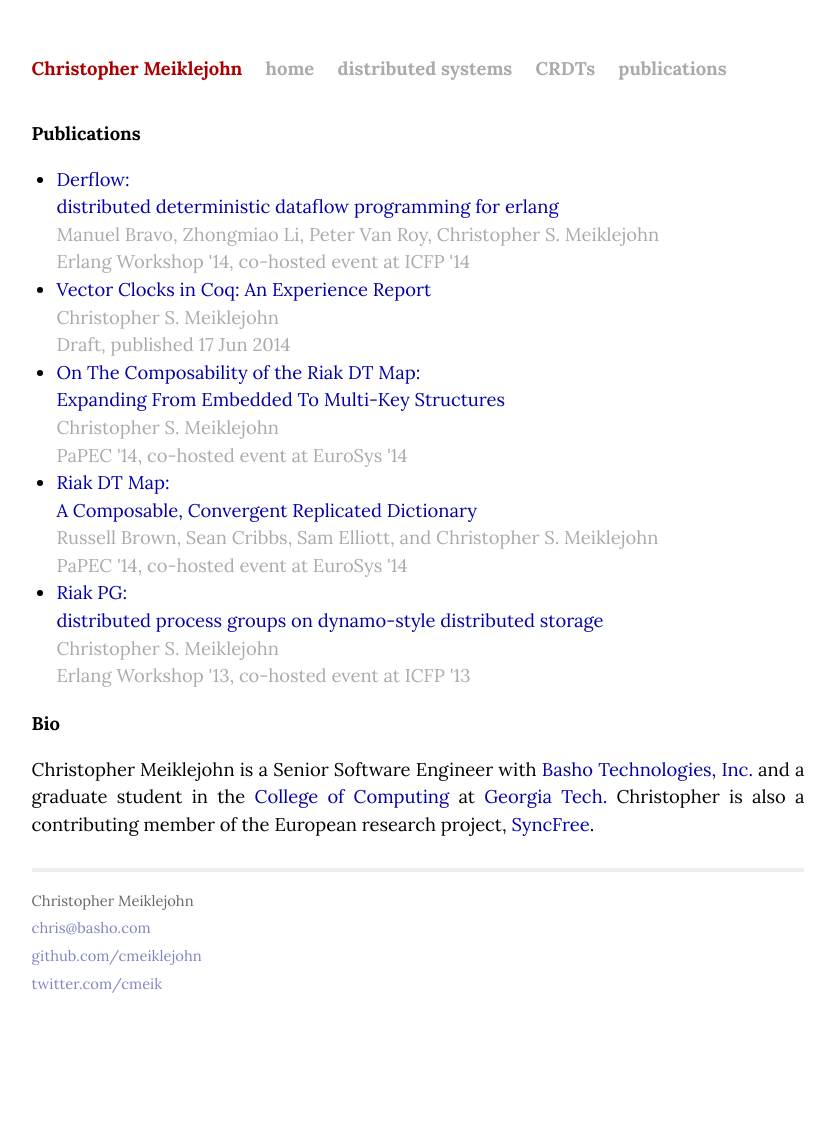
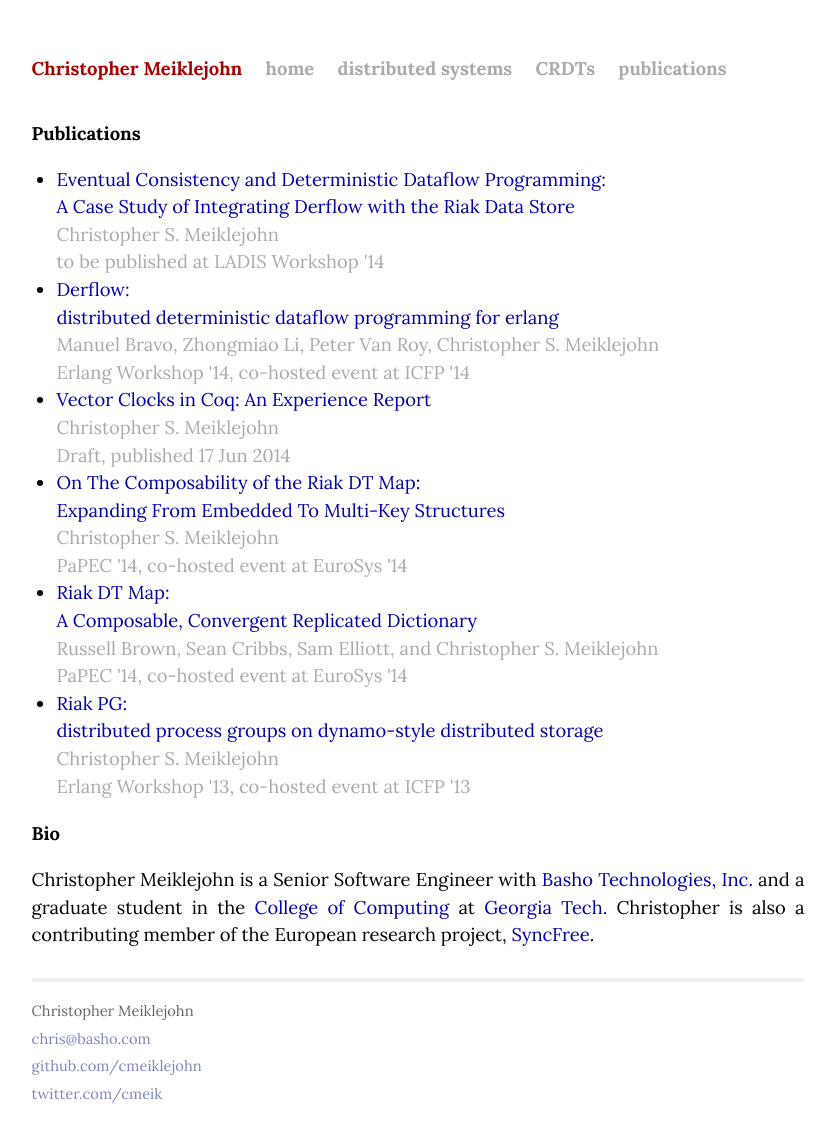
Before and after one commit to cmeiklejohn/cmeiklejohn.github.io, a Jekyll site: the page built from publications.html, in a window 1280 px wide. Shown: the whole page, without its empty margins (222-1057 px from the left). Built offline with Jekyll 4.4.1, drawn with Linux system fonts in a browser that asks for light colours; comment, search, counter and statistics services are not loaded; before the commit the page ends 1012 px from its top, so only the background shows below that.

Commit message:
Update with LADIS workshop.
Update publications list with soon to be published information on the
LADIS workshop.

```diff
--- a/publications.html
+++ b/publications.html
@@ -7,8 +7,12 @@ title: Publications
   <h1>Publications</h1>
   <ul>
     <li>
-      <a
-        href="http://dl.acm.org/citation.cfm?id=2633451">Derflow:<br />distributed deterministic dataflow programming for erlang</a>
+      <a href="#">Eventual Consistency and Deterministic Dataflow Programming:<br />A Case Study of Integrating Derflow with the Riak Data Store</a>
+      <span class="author">Christopher S. Meiklejohn</span>
+      <span class="date">to be published at LADIS Workshop '14</span>
+    </li>
+    <li>
+      <a href="http://dl.acm.org/citation.cfm?id=2633451">Derflow:<br />distributed deterministic dataflow programming for erlang</a>
       <span class="author">Manuel Bravo, Zhongmiao Li, Peter Van Roy, Christopher S. Meiklejohn</span>
       <span class="date">Erlang Workshop '14, co-hosted event at ICFP '14</span>
     </li>
@@ -28,8 +32,7 @@ title: Publications
       <span class="date">PaPEC '14, co-hosted event at EuroSys '14</span>
     </li>
     <li>
-      <a
-        href="http://dl.acm.org/citation.cfm?id=2505305.2505309&coll=DL&dl=GUIDE&CFID=429023090&CFTOKEN=63815596">Riak PG:<br />distributed process groups on dynamo-style distributed storage</a>
+      <a href="http://dl.acm.org/citation.cfm?id=2505305.2505309&coll=DL&dl=GUIDE&CFID=429023090&CFTOKEN=63815596">Riak PG:<br />distributed process groups on dynamo-style distributed storage</a>
       <span class="author">Christopher S. Meiklejohn</span>
       <span class="date">Erlang Workshop '13, co-hosted event at ICFP '13</span>
     </li>
```
